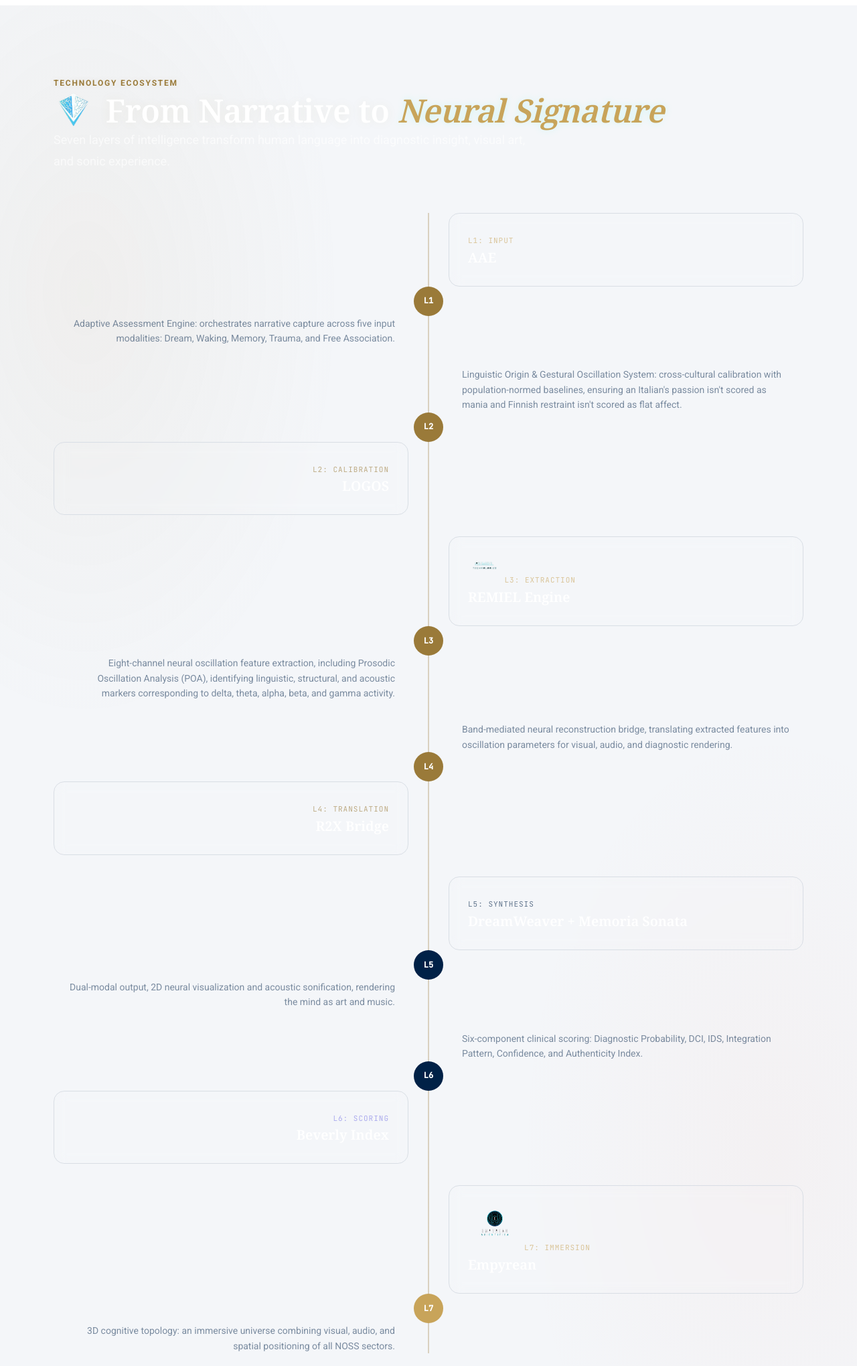
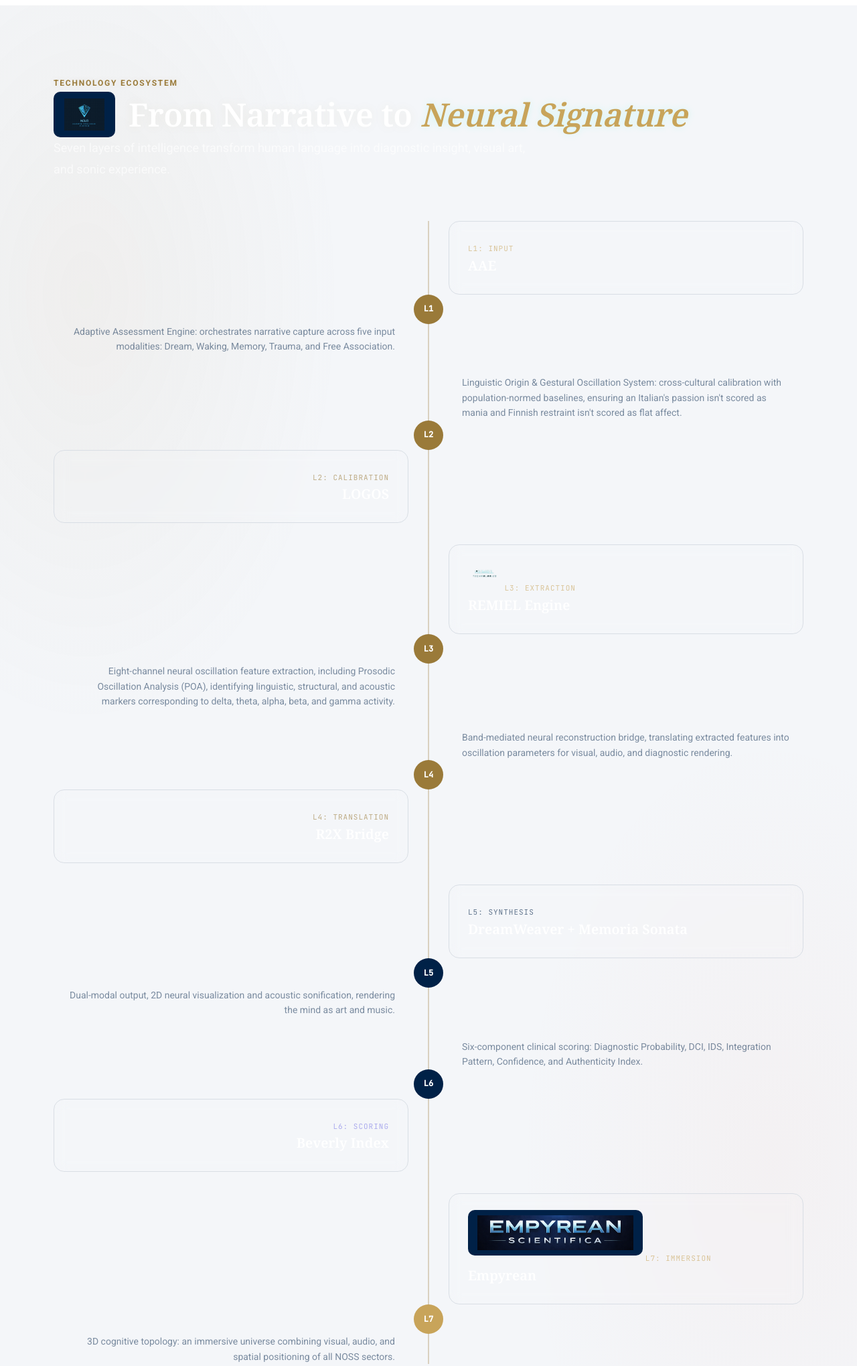
Before and after one commit to beverlyindex/beverlyindex.com, a plain HTML site: page index.html in a window 1280 px wide. Shown: the part 1620-3660 px from the top of the page at 67% size. Drawn offline with Linux system fonts and the light colour scheme; a web font is replaced by a local one.

Commit message:
F3: Replace broken logos with provided dark-background artwork
Add empyrean_logo_B.png and NOUS_LOGO_A.png to assets. Update all
references to empyrean.png and nous.png to use the new files. Wrap
each logo in a dark navy (#002147) rounded badge panel so the
dark-background artwork reads cleanly on the white theme.

Beverly Index LLC

```diff
--- a/index.html
+++ b/index.html
@@ -1539,7 +1539,7 @@ if(!e.target.closest('.nav')){_mo=false;nav.style.cssText='';nav.querySelector('
         <div class="section-inner" style="position:relative; z-index:2;">
             <span class="section-eyebrow reveal">Technology Ecosystem</span>
             <div style="display:flex;align-items:center;gap:20px;" class="reveal delay-1">
-                <img src="assets/nous.png" alt="NOUS" style="height:56px;width:auto;">
+                <span style="display:inline-block;background:#002147;border-radius:10px;padding:10px 16px;"><img src="assets/NOUS_LOGO_A.png" alt="NOUS" style="height:48px;width:auto;display:block;"></span>
                 <h2 class="section-heading" style="margin-bottom:0">From Narrative to <em>Neural Signature</em></h2>
             </div>
             <p class="section-body reveal delay-2">Seven layers of intelligence transform human language into diagnostic insight, visual art, and sonic experience.</p>
@@ -1604,7 +1604,7 @@ if(!e.target.closest('.nav')){_mo=false;nav.style.cssText='';nav.querySelector('
 
                 <div class="pipeline-layer reveal delay-1">
                     <div class="pipeline-card">
-                        <img src="assets/empyrean.png" alt="Empyrean" style="height:64px;width:auto;margin-bottom:8px;">
+                        <span style="display:inline-block;background:#002147;border-radius:10px;padding:8px 14px;margin-bottom:8px;"><img src="assets/empyrean_logo_B.png" alt="Empyrean" style="height:52px;width:auto;display:block;"></span>
                         <span class="tag" style="color:var(--gamma);">L7: Immersion</span>
                         <h4>Empyrean</h4>
                     </div>
@@ -1753,7 +1753,7 @@ if(!e.target.closest('.nav')){_mo=false;nav.style.cssText='';nav.querySelector('
 
                 <div class="exp-card empyrean reveal delay-3">
                     <div class="exp-icon">
-                        <img src="assets/empyrean.png" alt="Empyrean" style="height:72px;width:auto;">
+                        <span style="display:inline-block;background:#002147;border-radius:10px;padding:10px 16px;"><img src="assets/empyrean_logo_B.png" alt="Empyrean" style="height:56px;width:auto;display:block;"></span>
                     </div>
                     <h4>Empyrean</h4>
                     <span class="exp-tm">3D Cognitive Topology</span>
```
Also changed, not shown: about.html (+2 -2 lines), experience/empyrean.html (+1 -1 lines), solutions/health-systems.html (+1 -1 lines).
